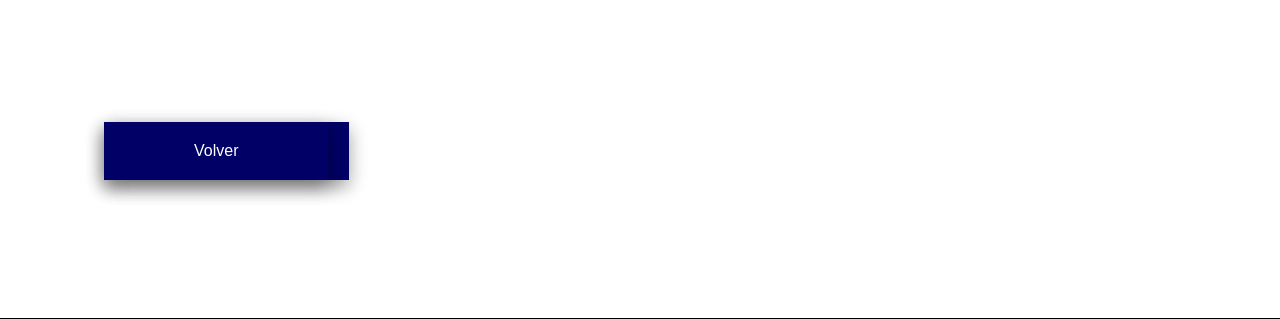
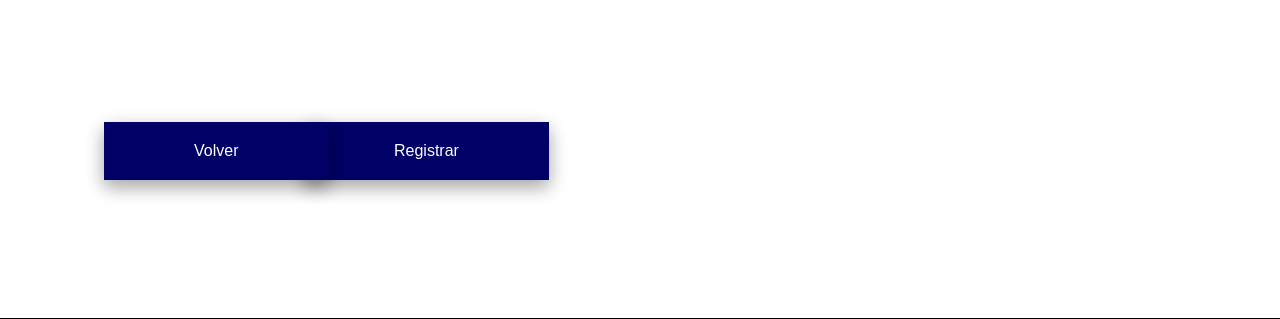
Before and after one commit to Seba301/Proyecto, a PHP site: page /cliente_nuevo.php in a window 1280 px wide; the page is wider, and only the part inside the window is pictured. Shown: the part 782-1101 px from the top of that part. Run offline with PHP 8.4, Linux system fonts and the light colour scheme.

Commit message:
Update cliente_nuevo.php

```diff
--- a/cliente_nuevo.php
+++ b/cliente_nuevo.php
@@ -302,7 +302,7 @@ input[type="text"]{
   </div>
 </form>
 
-<a href="/cliente_nuevo.php"><button style="position:absolute; left:100px; top:900px;" class="button2 button3">Registrar</button></a>
+<a href="/cliente_nuevo.php"><button style="position:absolute; left:300px; top:900px;" class="button2 button3">Registrar</button></a>
 <a href="/cliente_nuevo.php"><button style="position:absolute; left:100px; top:900px;" class="button2 button3">Volver</button></a>
 </body>
 </html>
```
